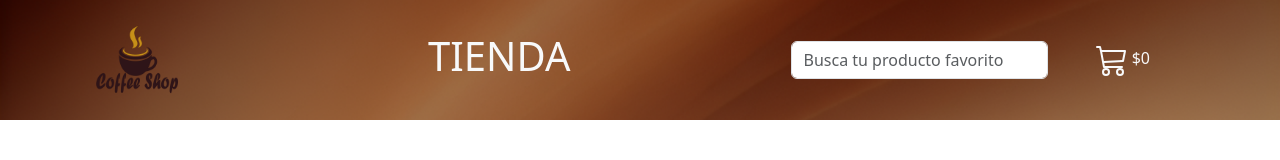
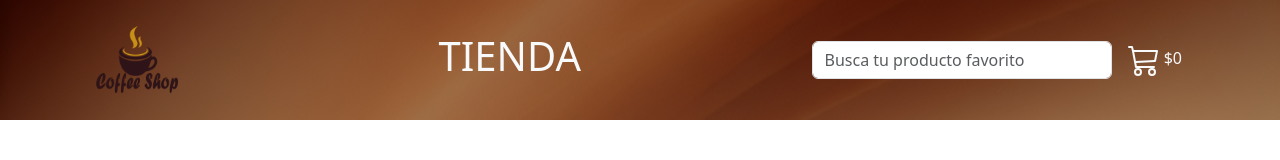
Before and after one commit to dmunoz80/CoffeShop-ProyectoFinal, a React (Create React App) app: page /Tienda in a window 1280 px wide. Shown: the top 160 px of the page. Built offline with nearby package versions, Linux system fonts and the light colour scheme.

Commit message:
actualizacion navbar

```diff
--- a/src/components/Navbar.jsx
+++ b/src/components/Navbar.jsx
@@ -47,7 +47,7 @@ function NavigationBar({ title, withLinks, withCart, withSearch }) {
       }
       {withSearch &&
         <div className='d-flex gap-3'>
-          <Form className="d-flex">
+          <Form className="d-flex" style={{width:"300px"}}>
             <Form.Control
               value={buscar}
               onChange = {busqueda}
@@ -57,7 +57,7 @@ function NavigationBar({ title, withLinks, withCart, withSearch }) {
           </Form>
         </div>}
       {withCart &&
-        <NavLink to='/ShopCart' className='text-light text-decoration-none px-5'>
+        <NavLink to='/ShopCart' className='text-light text-decoration-none px-3'>
           <BsCart3 size={'2em'}/> ${total}
         </NavLink>
       }
```
